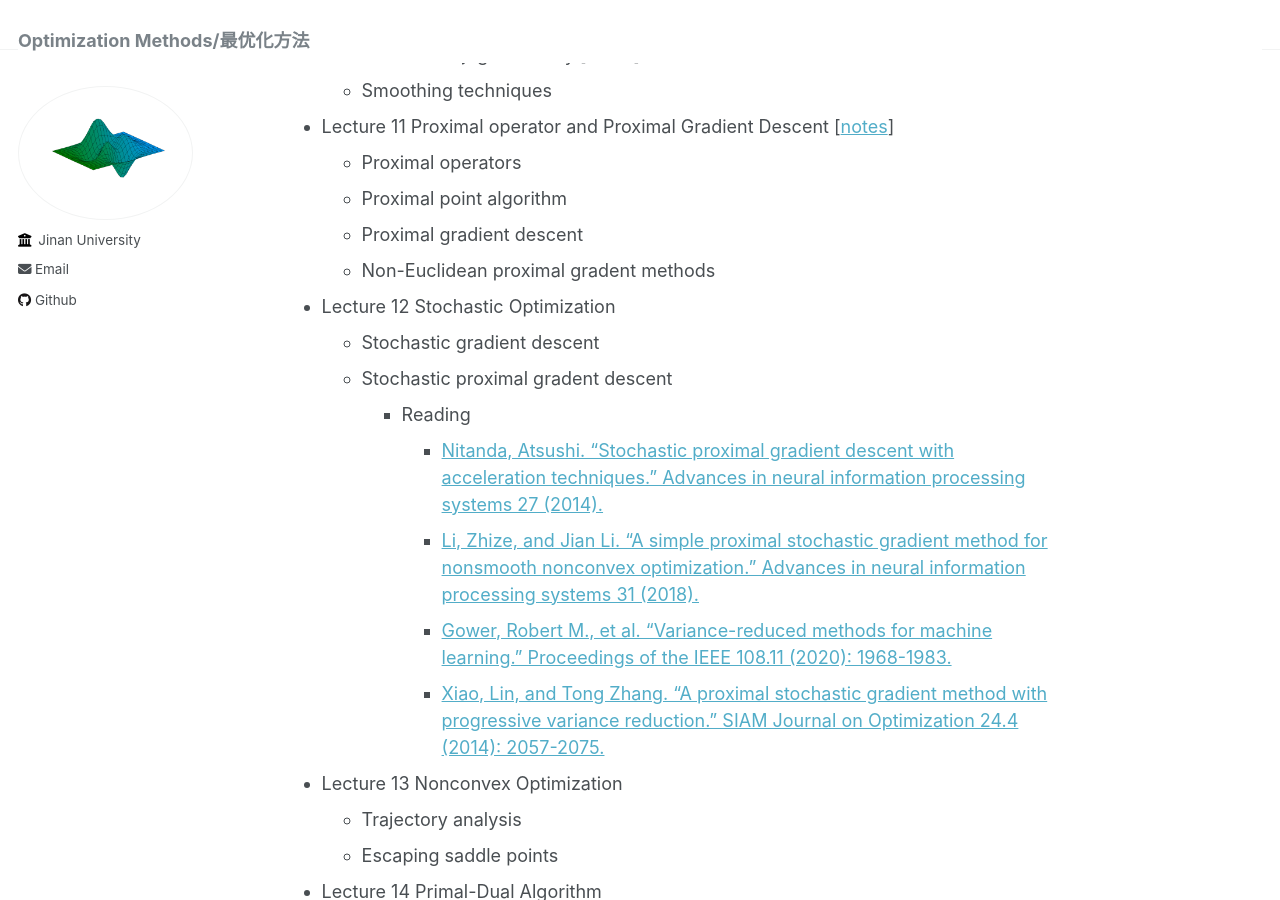
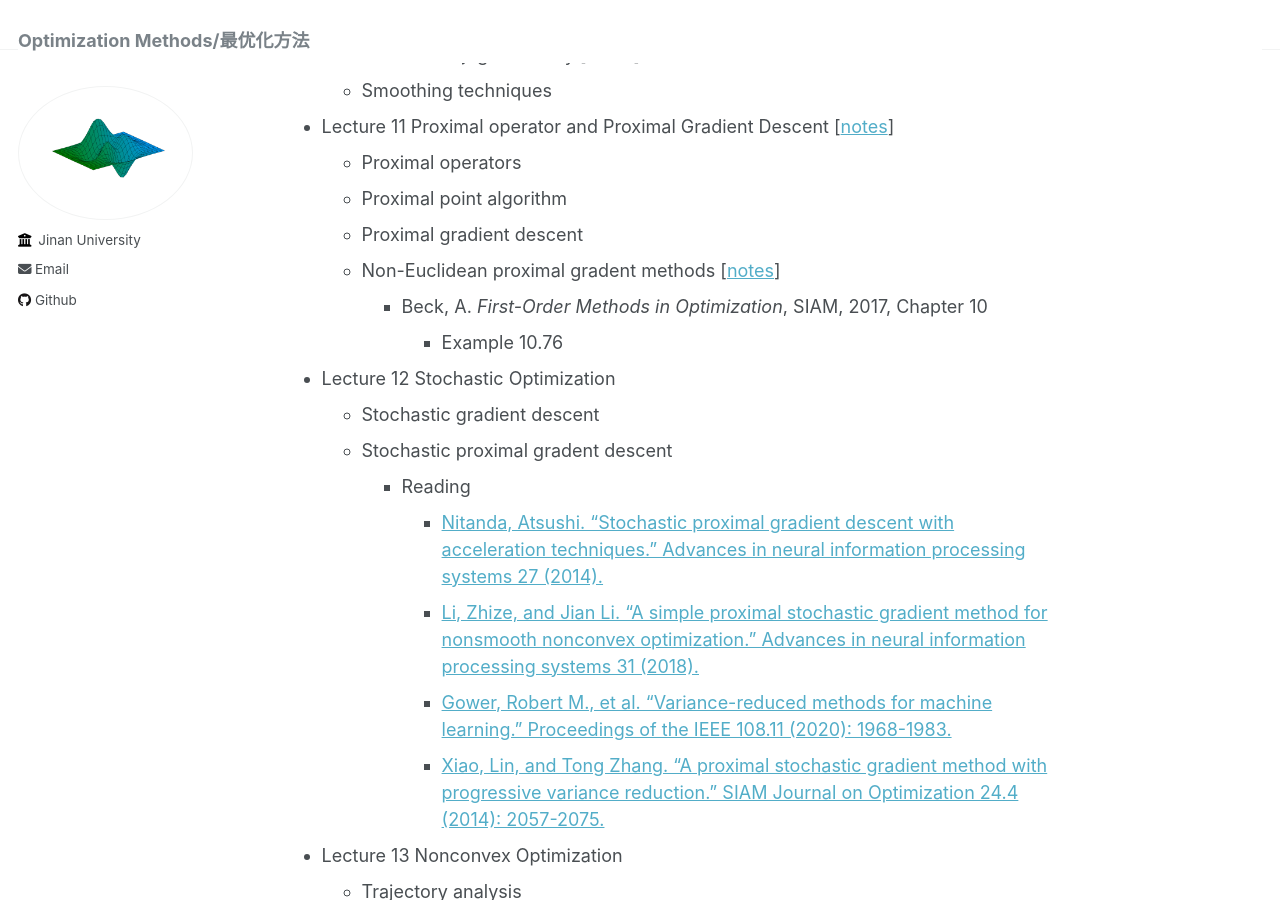
Before and after one commit to wangyuanhao/optimization_method_course_webpage, a Jekyll site: the page built from _pages/about.md, in a window 1280 px wide and 900 px high, scrolled down 3589 px. Built offline with Jekyll 4.4.1, drawn with Linux system fonts in a browser that asks for light colours.

Commit message:
update lecture 13

```diff
--- a/_pages/about.md
+++ b/_pages/about.md
@@ -98,7 +98,9 @@ The materials are collected and reorganized mainly from:
   * Proximal operators
   * Proximal point algorithm
   * Proximal gradient descent
-  * Non-Euclidean proximal gradent methods
+  * Non-Euclidean proximal gradent methods [[notes](../notes/lecture13.pdf)]
+    * Beck, A. *First-Order Methods in Optimization*, SIAM,  2017, Chapter 10
+      * Example 10.76
 
 * Lecture 12 Stochastic Optimization
   * Stochastic gradient descent
```
Also changed, not shown: 1 other file.
